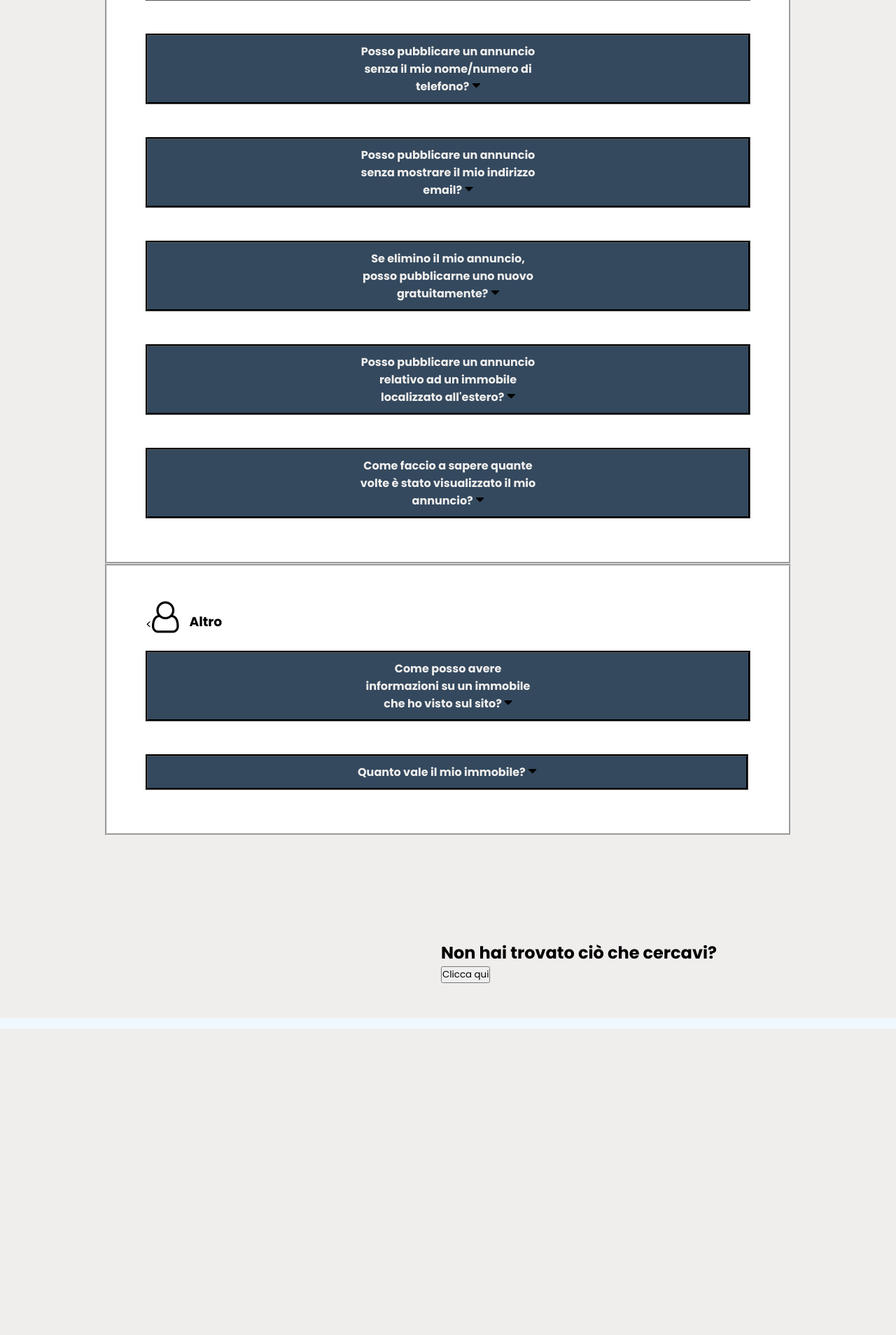
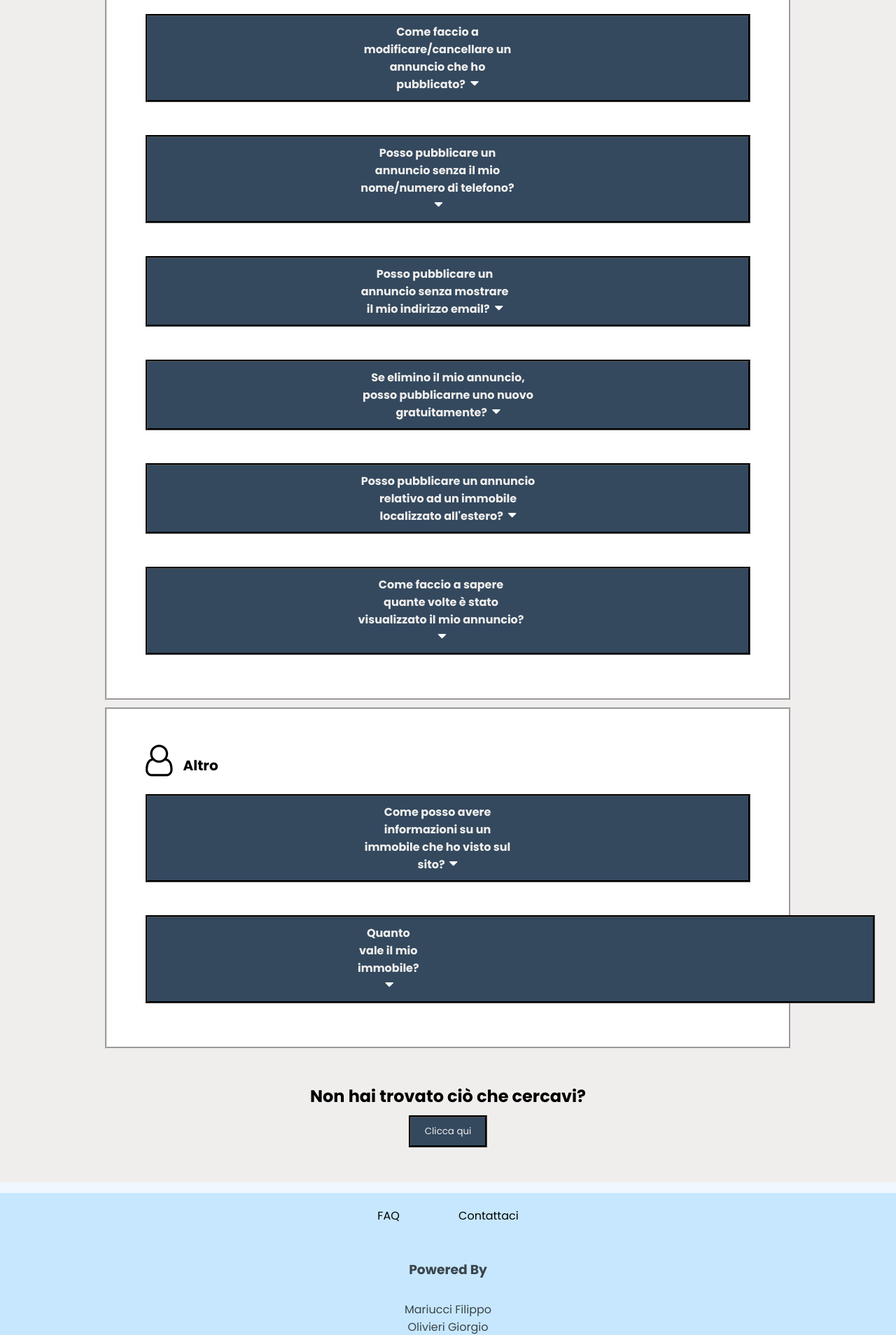
Before and after one commit to FilippoMariucci/TEC-WEB, a PHP site: page /project/Livello_1/faq.html in a window 1280 px wide. Shown: the part 2618-4526 px from the top of the page at 70% size. Before the commit the page ends 4088 px from the top, so only its background shows below. Run offline with PHP 8.4, Linux system fonts and the light colour scheme.

Commit message:
faq terminata

```diff
--- a/css/Livello_1_style/faq_style.css
+++ b/css/Livello_1_style/faq_style.css
@@ -45,8 +45,6 @@
 .text_assistenza{
   margin-top: 20px;
   text-align: center;
-  opacity: 0.6;
-
 }
 
 .container_2{
@@ -56,7 +54,7 @@
 }
 
 .domande{
-  opacity: 0.4;
+  opacity: 0.6;
 }
 
 .container_faq{
@@ -68,6 +66,11 @@
   padding:40px;
   background-color: white;
   border-style: groove;
+  margin-top: 10px;
+}
+
+.sezione h3{
+  font-size: 20px;
 }
 
 /* Dropdown Button */
@@ -81,6 +84,11 @@
   float: left;
   width: 100%;
   display: block;
+}
+
+.dropbtn i{
+  color: white;
+  margin-left: 3px;
 }
 
 
@@ -128,3 +136,19 @@
 .testo i{
   font-size: 20px;
 }
+
+.contact_area{
+  background-color: #F0EEED;
+  margin-bottom:15px;
+
+}
+
+.contact_button{
+  background-color: #34495e;
+  color: #F0EEED;
+  padding: 10px 20px;
+  border: black;
+  border-style: groove;
+  margin-top: 10px;
+  margin-bottom: 50px;
+}
--- a/project/Livello_1/faq.html
+++ b/project/Livello_1/faq.html
@@ -81,9 +81,9 @@
         <div class="dropdown">
 
           <button onclick="myFunction('FAQ1')" class="dropbtn">
-            <div class="testo" style=" padding-left: 50px;padding-right: 130px;">
+            <div class="testo" style=" padding-left: 50px;padding-right: 125px;">
               <strong>Perché non riesco ad accedere al mio profilo utente?</strong>
-              <i class="fa fa-caret-down" style="color: white"></i>
+              <i class="fa fa-caret-down"></i>
             </div>
           </button>
           <div id="FAQ1" class="messi">
@@ -192,7 +192,7 @@
         <div class="dropdown" >
 
           <button onclick="myFunction('FAQ5')" class="dropbtn">
-            <div class="testo">
+            <div class="testo" style="padding-right: 105px; padding-left: 50px">
               <strong >Come faccio a pubblicare un annuncio? Quanto costa?</strong>
             <i class="fa fa-caret-down"></i>
             </div>
@@ -223,7 +223,7 @@
         <div class="dropdown" >
 
           <button onclick="myFunction('FAQ6')" class="dropbtn">
-            <div class="testo">
+            <div class="testo" style="padding-right: 30px">
               <strong >Come faccio a modificare/cancellare un annuncio che ho pubblicato?</strong>
             <i class="fa fa-caret-down"></i>
             </div>
@@ -244,7 +244,7 @@
         <div class="dropdown" >
 
           <button onclick="myFunction('FAQ7')" class="dropbtn">
-            <div class="testo">
+            <div class="testo" style="padding-right: 30px">
               <strong >Posso pubblicare un annuncio senza il mio nome/numero di telefono?</strong>
             <i class="fa fa-caret-down"></i>
             </div>
@@ -265,7 +265,7 @@
         <div class="dropdown" >
 
           <button onclick="myFunction('FAQ8')" class="dropbtn">
-            <div class="testo">
+            <div class="testo" style="padding-right: 38px">
               <strong>Posso pubblicare un annuncio senza mostrare il mio indirizzo email?</strong>
             <i class="fa fa-caret-down"></i>
             </div>
@@ -318,7 +318,7 @@
         <div class="dropdown">
 
           <button onclick="myFunction('FAQ11')" class="dropbtn">
-            <div class="testo">
+            <div class="testo" style="padding-right: 20px">
               <strong>Come faccio a sapere quante volte è stato visualizzato il mio annuncio?</strong>
             <i class="fa fa-caret-down"></i>
             </div>
@@ -343,14 +343,14 @@
       <div>
         <div>
           <div style="float:left; margin-right:15px; margin-top:10px; margin-left:15px" >
-            <<i class="fa fa-user-o" aria-hidden="true" style="font-size: 45px"></i>
+            <i class="fa fa-user-o" aria-hidden="true" style="font-size: 45px"></i>
           </div> <h3 class="image-text" style="padding-top: 25px">Altro</h3>
         </div>
 
         <div class="dropdown" >
 
           <button onclick="myFunction('FAQ12')" class="dropbtn" >
-            <div class="testo">
+            <div class="testo" style="padding-right: 30px">
               <strong>Come posso avere informazioni su un immobile che ho visto sul sito? </strong>
             <i class="fa fa-caret-down"></i>
             </div>
@@ -367,8 +367,8 @@
         <div class="dropdown">
 
           <button onclick="myFunction('FAQ13')" class="dropbtn">
-            <div class="testo">
-              <strong>Quanto vale il mio immobile?</strong>
+            <div class="testo" style="padding-right: 348px">
+              <strong style="text-align: center">Quanto vale il mio immobile?</strong>
             <i class="fa fa-caret-down"></i>
             </div>
           </button>
@@ -390,15 +390,31 @@
   </section>
 
 <section id="contact-section" >
-  <header id="contact_area" class="w3-container w3-center" style="background-color: #F0EEED; margin-bottom:15px">
+  <div  class="contact_area" align="center">
+
     <h2 class="section-header__title raleway">Non hai trovato ciò che cercavi?</h2>
-    <form action="contattaci.html">
-    <button id="open-contact-form" class="w3-botton w3-black">Clicca qui</button>
-    </form>
-  </header>
+      <form action="contattaci.html">
+    <button id="open-contact-form" class="contact_button">Clicca qui</button>
+        </form>
+
+  </div>
+
 </section>
 
-</div>
+
+<footer>
+    <div class="link">
+      <a href="faq.html">FAQ</a>
+      <a href="contattaci.html">Contattaci</a>
+    </div>
+    <div class="creator">
+      <h3>Powered By</h3>
+      <p>Mariucci Filippo</p>
+      <p>Olivieri Giorgio</p>
+      <p>Palmieri Giovanni</p>
+      <p>Sisi Mattia</p>
+    </div>
+  </footer>
 
 <script>
 function myFunction(id) {
```
